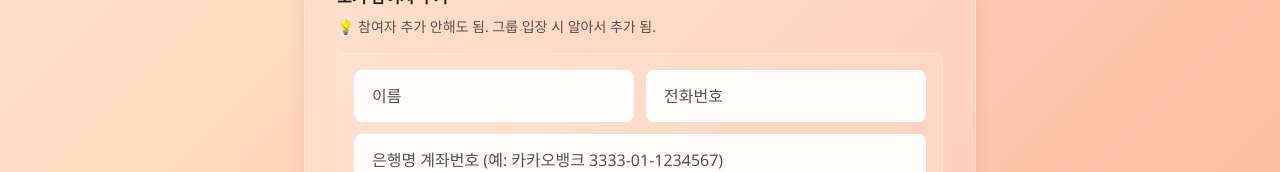
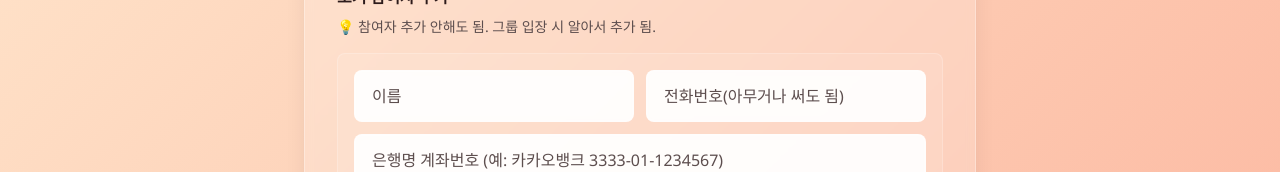
Before and after one commit to Pon119/settlement-platform, a Next.js app: page /groups/create in a window 1280 px wide. Shown: the part 517-689 px from the top of the page. Built offline with nearby package versions, Linux system fonts and the light colour scheme; no server answers.

Commit message:
update:ui 개선

```diff
--- a/src/app/groups/[id]/page.tsx
+++ b/src/app/groups/[id]/page.tsx
@@ -996,7 +996,7 @@
                             <div className="text-sm text-warm-gray">1인당 {expense.perPersonAmount.toLocaleString()}원</div>
                           </div>
                           {/* 수정/삭제 버튼 */}
-                          <div className="flex flex-col gap-1 opacity-0 group-hover:opacity-100 transition-opacity">
+                          <div className="flex flex-col gap-1">
                             <button
                               onClick={() => openExpenseEditModal(expense)}
                               className="px-3 py-1 bg-blue-500 hover:bg-blue-600 text-white rounded text-xs font-medium transition-all"
--- a/src/app/groups/create/page.tsx
+++ b/src/app/groups/create/page.tsx
@@ -208,7 +208,7 @@
                       type="tel"
                       value={member.phone}
                       onChange={(e) => updateMember(index, 'phone', e.target.value)}
-                      placeholder="전화번호"
+                      placeholder="전화번호(아무거나 써도 됨)"
                       disabled={isCreating}
                       className="w-full px-4 py-3 border-2 border-white/30 rounded-lg bg-white/90 backdrop-blur-sm focus:border-pink-400 focus:outline-none transition-colors text-warm-dark placeholder-warm-gray disabled:opacity-50"
                     />
```
